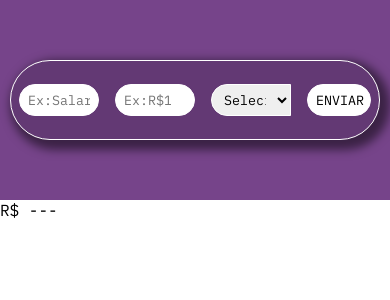
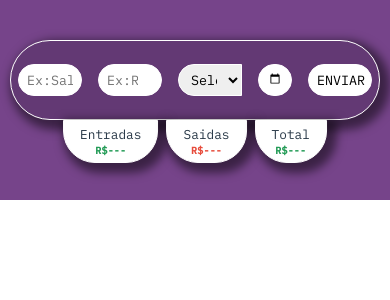
Before and after one commit to DannielSouza/ProgFinance, a React (Create React App) app: page / in a window 390 px wide. Shown: the top 300 px of the page. Built offline with nearby package versions, Linux system fonts and the light colour scheme.

Commit message:
date and layout update

```diff
--- a/src/App.css
+++ b/src/App.css
@@ -5,4 +5,5 @@ margin: 0;
 padding: 0;
 box-sizing: border-box;
 font-family: 'IBM Plex Mono', monospace;
+list-style: none;
 }
--- a/src/App.js
+++ b/src/App.js
@@ -1,6 +1,7 @@
 import React from "react";
 import "./App.css";
 import InputField from "./Components/InputField";
+import Item from "./Components/Item";
 import Resume from "./Components/Resume";
 
 
@@ -10,7 +11,6 @@ function App() {
   React.useEffect(()=>{
     const local = window.localStorage.getItem('tasks')
     if(local){
-      console.log(local);
       let localJSON = [JSON.parse(local)]
       setTasks(...localJSON)
     }
@@ -32,10 +32,7 @@ function App() {
 
       <ul>
         {tasks && tasks.map((task)=>{
-          return <li>
-            <span>nome: {task.desc}</span>
-            <span> | valor: <span style={task.option === 'entrada'? {color: 'green', fontWeight: 'bold'}: {color: 'red', fontWeight: 'bold'}}>R${task.value}</span></span>
-            </li>
+          return <Item key={task.id} task={task} />
         })}
       </ul>
     </>
--- a/src/Components/InputField.js
+++ b/src/Components/InputField.js
@@ -5,11 +5,28 @@ const InputField = ({tasks, setTasks}) => {
   const [desc, setDesc] = React.useState('')
   const [value, setValue] = React.useState('')
   const [select, setSelect] = React.useState('')
+  const [date, setDate] = React.useState('')
+  let formatedDate
 
   function gerarID(){
     let id = Math.floor(Date.now() * Math.random()).toString(36)
     return id
   }
+
+
+
+  React.useEffect(()=>{
+    let data = new Date(date)
+
+    const dia = Number(data.getDate())+1
+
+    const mes = Number(data.getMonth())+1
+    let newMes
+    if(mes < 10){newMes = "0" + mes}
+
+    const ano = Number(data.getFullYear())
+    formatedDate =  dia + "/" + newMes + "/" + ano
+  },[date])
 
   function handleSubmit(event){
     event.preventDefault()
@@ -18,13 +35,16 @@ const InputField = ({tasks, setTasks}) => {
       "id":`${gerarID()}`,
       "desc": `${desc}`,
       "value": `${value}`,
-      "option": `${select}`
+      "option": `${select}`,
+      "date": `${formatedDate}`
     }
     setTasks(tasks? [...tasks, task] : [task])
     setDesc('')
     setValue('')
     setSelect('')
+    setDate('')
   }
+
 
   return (
     <header className={style.header}>
@@ -60,6 +80,15 @@ const InputField = ({tasks, setTasks}) => {
         <option value="saida">Despesa</option>
       </select>
 
+      <input
+      className={style.date}
+      id={style.date}
+      type='date'
+      value={date}
+      onChange={({target})=> setDate(target.value)}
+      required
+      />
+
       <button className={style.button}>Enviar</button>
     </form>
 
--- /dev/null
+++ b/src/Components/Item.js
@@ -0,0 +1,22 @@
+import React from 'react'
+import style from './styles/Item.module.css'
+
+const Item = ({task}) => {
+  const {id, desc, option, value, date} = task
+
+  return (
+    <li className={style.container}>
+      <div className={style.mainInfo}>
+        <p id={style.date}>{date}</p>
+        <p>{desc}</p>
+      </div>
+
+      <div className={style.value}>
+        <p>{option === 'entrada'? <span style={{color: '#239B56', fontWeight: 'bold'}}>R${value}</span>: <span style={{color: '#E74C3C', fontWeight: 'bold'}}>R$-{value}</span>}</p>
+      </div>
+
+    </li>
+  )
+}
+
+export default Item
--- a/src/Components/Resume.js
+++ b/src/Components/Resume.js
@@ -3,6 +3,8 @@ import style from './styles/Resume.module.css'
 
 const Resume = ({tasks}) => {
   let total = 0
+  let entradas = 0
+  let saidas = 0
 
   if(tasks){
   tasks.forEach(element => {
@@ -10,11 +12,37 @@ const Resume = ({tasks}) => {
     if(element.option === 'saida')total = total - Number(element.value)
   })}
 
+  if(tasks){
+    tasks.forEach((element)=>{
+      if(element.option === 'entrada'){
+        entradas = entradas + Number(element.value)
+      }
+    })
+  }
+
+  if(tasks){
+    tasks.forEach((element)=>{
+      if(element.option === 'saida'){
+        saidas = saidas + Number(element.value)
+      }
+    })
+  }
+
 
   if(tasks) return (
-    <div className={style.container}>Seu balanço atual é de <span style={total >= 0 ?{color:'green'} : {color: 'red'}} >R${total}</span></div>
+    <section className={style.container}>
+      <div className={style.item}>Entradas <span style={{color: '#239B56'}} >R${entradas.toFixed(2)}</span></div>
+      <div className={style.item}>Saidas <span style={{color: '#E74C3C'}} >R$-{saidas.toFixed(2)}</span></div>
+      <div className={style.item}>Total<span style={total >= 0 ?{color:'#239B56'} : {color: '#E74C3C'}} >R${total.toFixed(2)}</span></div>
+    </section>
   )
-  return <div>R$ ---</div>
+  return (
+    <section className={style.container}>
+      <div className={style.item}>Entradas <span style={{color: '#239B56'}} >R$---</span></div>
+      <div className={style.item}>Saidas <span style={{color: '#E74C3C'}} >R$---</span></div>
+      <div className={style.item}>Total<span style={total >= 0 ?{color:'#239B56'} : {color: '#E74C3C'}} >R$---</span></div>
+    </section>
+  )
 }
 
 export default Resume
--- a/src/Components/styles/InputField.module.css
+++ b/src/Components/styles/InputField.module.css
@@ -3,11 +3,11 @@
   height: 200px;
   background-color: #76448A;
   display: flex;
-  align-items: center;
   justify-content: center;
 }
 
 .container{
+  margin-top: 1.5rem;
   display: flex;
   justify-content: center;
   align-items: center;
@@ -19,11 +19,9 @@
   width: 60%;
   height: 50%;
   position: relative;
-
 }
 
-
-.input,.select, .button{
+.input,.select, .button, .date{
   max-width: 10rem;
   height: 2rem;
   padding: 0 .5rem;
@@ -31,6 +29,10 @@
   outline: none;
   margin: 0 .5rem;
   border: 1px solid white;
+}
+
+#date{
+  min-width: 34px;
 }
 
 .select{
@@ -77,19 +79,23 @@
 
 @media (max-width: 600px){
   .container{
+    top: 1rem;
     width: 95%;
     height: 40%;
   }
   .input,.select{
-    max-width: 6rem;
+    max-width: 5rem;
   }
   .button{
     max-width: 4rem;
+  }
+  #date{
+    width: 34px;
   }
 }
 
 @media (max-width: 450px){
   .input,.select{
-    max-width: 5rem;
+    max-width: 4rem;
   }
 }
--- /dev/null
+++ b/src/Components/styles/Item.module.css
@@ -0,0 +1,32 @@
+.container{
+  margin: 0 auto;
+  width: 30rem;
+  border-bottom: 1px solid #273746;
+  display: flex;
+  justify-content: space-between;
+  align-items: center;
+  padding: .2rem 1rem;
+  margin-top: 1rem;
+}
+
+.mainInfo{
+  font-weight: bold;
+  color: #273746;
+}
+
+#date{
+  color: gray;
+  font-weight: 400;
+}
+
+@media (max-width:500px){
+  .container{
+    width: 25rem
+  }
+}
+
+@media (max-width:450px){
+  .container{
+    width: 20rem
+  }
+}
--- a/src/Components/styles/Resume.module.css
+++ b/src/Components/styles/Resume.module.css
@@ -1,25 +1,65 @@
 .container{
   position: absolute;
-  top: 149px;
+  display: flex;
+  justify-content: space-around;
+  gap: 2rem;
+  top: 124px;
   left: 50%;
   transform: translateX(-50%);
-  background: white;
-  border: 1px solid white;
-  color: black;
-  border-radius: 0 0 5rem 5rem ;
-  box-shadow: 5px 5px 10px 5px rgba(0, 0, 0, .5);
-  padding: 1rem 2rem;
+
 }
 
 .container span{
   font-weight: bold;
 }
 
+.item{
+  display: flex;
+  flex-direction: column;
+  text-align: center;
+  background: white;
+  border: 1px solid white;
+  color: #273746;
+  border-radius: 0 0 2rem 2rem ;
+  box-shadow: 5px 5px 10px 5px rgba(0, 0, 0, .5);
+  padding: .5rem 2rem;
+}
+
 @media (max-width: 600px){
   .container{
-    top: 140px;
+    top: 112px;
     font-size: .9rem;
     text-align: center;
     padding: .5rem 1rem;
   }
+  .item > span{
+    font-size: .7rem;
+  }
 }
+
+@media (max-width: 550px){
+  .container{
+    gap: 1rem;
+  }
+  .item{
+    padding: .5rem 1.5rem;
+  }
+}
+
+@media (max-width: 450px){
+  .item{
+    padding: .3rem 1rem;
+  }
+}
+
+@media (max-width: 400px){
+  .container{
+    gap: .5rem;
+  }
+  .item{
+    font-size: .8rem;
+  }
+  .item > span{
+    font-size: .65rem;
+  }
+}
```
